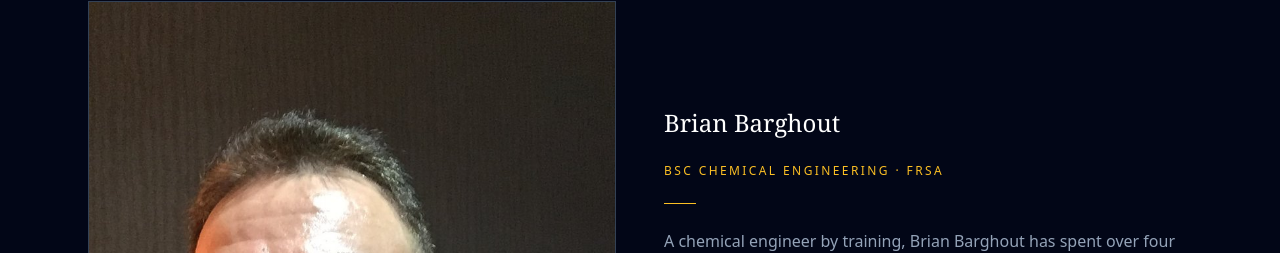
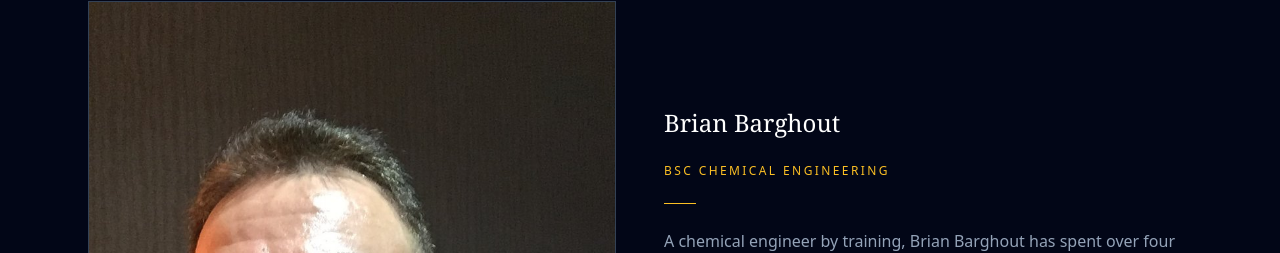
Before and after one commit to brianbarghout/3p-alpha-website, a React (Vite) app: page / in a window 1280 px wide. Shown: the part 1090-1343 px from the top of the page. Built offline with nearby package versions, Linux system fonts and the light colour scheme.

Commit message:
Remove FRSA from about section

```diff
--- a/src/main.jsx
+++ b/src/main.jsx
@@ -249,7 +249,7 @@ function About() {
           {/* Bio */}
           <div className="space-y-6">
             <h3 className="font-serif text-2xl text-white font-light">Brian Barghout</h3>
-            <p className="text-amber-400 text-xs tracking-[0.2em] uppercase mt-1">BSc Chemical Engineering · FRSA</p>
+            <p className="text-amber-400 text-xs tracking-[0.2em] uppercase mt-1">BSc Chemical Engineering</p>
             <div className="w-8 h-px bg-amber-400 mt-4" />
             <p className="text-slate-400 leading-relaxed font-light">
               A chemical engineer by training, Brian Barghout has spent over four decades founding,
```
